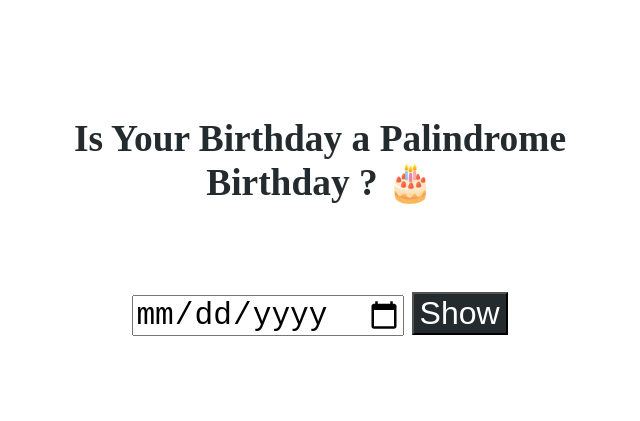
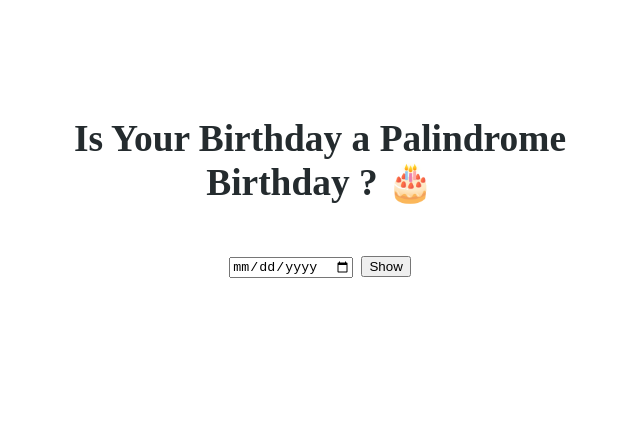
Before and after one commit to ayush65/Is--YOUR-BIRTHDAY-A-PALINDROM-NEOG-CAMP-mark13, a plain HTML site: page index.html in a window 1280 px wide. Shown: the top 421 px of the page, without its empty margins (430-1070 px from the left). Drawn offline with Linux system fonts and the light colour scheme.

Commit message:
update style.css

```diff
--- a/style.css
+++ b/style.css
@@ -26,14 +26,3 @@ p {
   text-align: left;
   font-size: large;
 }
-
-#bday-input{
-  font-size: larger;
-}
-
-#show-btn{
-  font-size: xx-large;
-  color: white;
-  background-color: #242B2E;
-  margin-top: 50px;
-}
```
